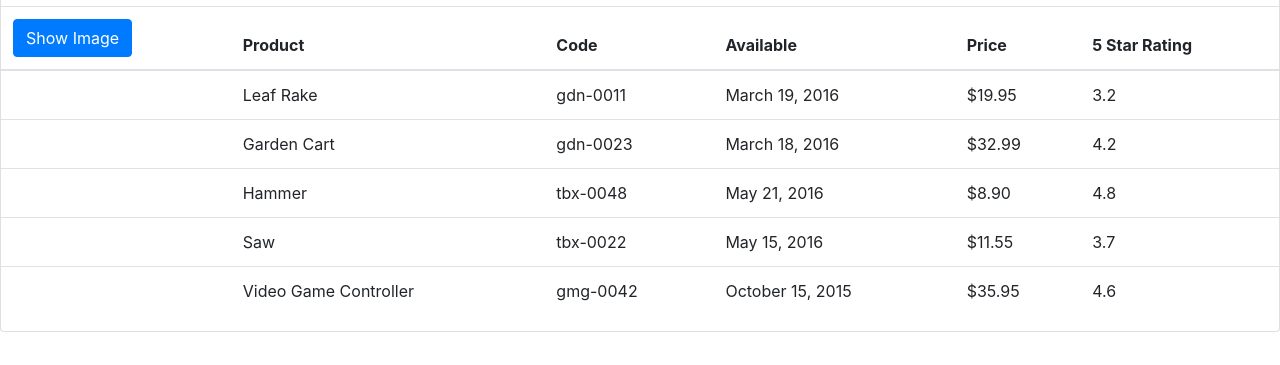
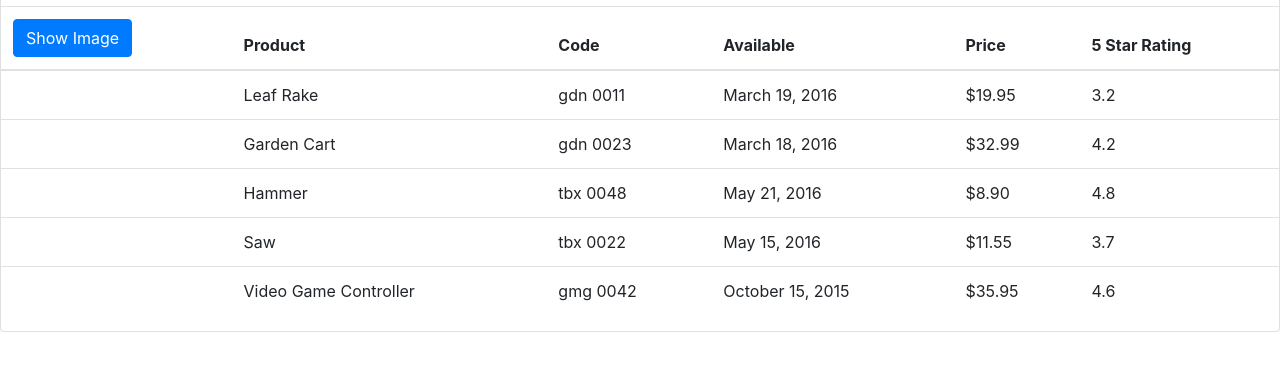
Before and after one commit to weezykon/ngAPM, an Angular app: page / in a window 1280 px wide. Shown: the part 228-593 px from the top of the page. Built offline with nearby package versions, Linux system fonts and the light colour scheme.

Commit message:
added ConvertToSpacesPipe

```diff
--- a/src/app/app.module.ts
+++ b/src/app/app.module.ts
@@ -1,3 +1,4 @@
+import { ConvertToSpacesPipe } from './shared/convert-to-spaces.pipes';
 import { BrowserModule } from '@angular/platform-browser';
 import { NgModule } from '@angular/core';
 import { FormsModule } from '@angular/forms';
@@ -7,7 +8,8 @@
 @NgModule({
   declarations: [
     AppComponent,
-    ProductListComponent
+    ProductListComponent,
+    ConvertToSpacesPipe
   ],
   imports: [
     BrowserModule,
--- a/src/app/products/product-list.component.html
+++ b/src/app/products/product-list.component.html
@@ -30,7 +30,7 @@
                 <tr *ngFor="let product of products">
                     <td><img *ngIf="showImage" src='{{product.imageUrl}}' alt='{{product.productName}}' [style.width.px]='50' [style.margin.px]='2'></td>
                     <td>{{product.productName}}</td>
-                    <td>{{product.productCode | lowercase}}</td>
+                    <td>{{product.productCode | lowercase | convertToSpaces: '-'}}</td>
                     <td>{{product.releaseDate}}</td>
                     <td>{{product.price | currency:'USD':'symbol':'1.2-2'}}</td>
                     <td>{{product.starRating}}</td>
--- /dev/null
+++ b/src/app/shared/convert-to-spaces.pipes.ts
@@ -0,0 +1,12 @@
+// tslint:disable-next-line:import-spacing
+import{ Pipe, PipeTransform } from '@angular/core';
+
+@Pipe({
+    name: 'convertToSpaces'
+})
+
+export class ConvertToSpacesPipe implements PipeTransform {
+    transform(value: string, character: string): string {
+        return value.replace(character, ' ');
+    }
+}
```
